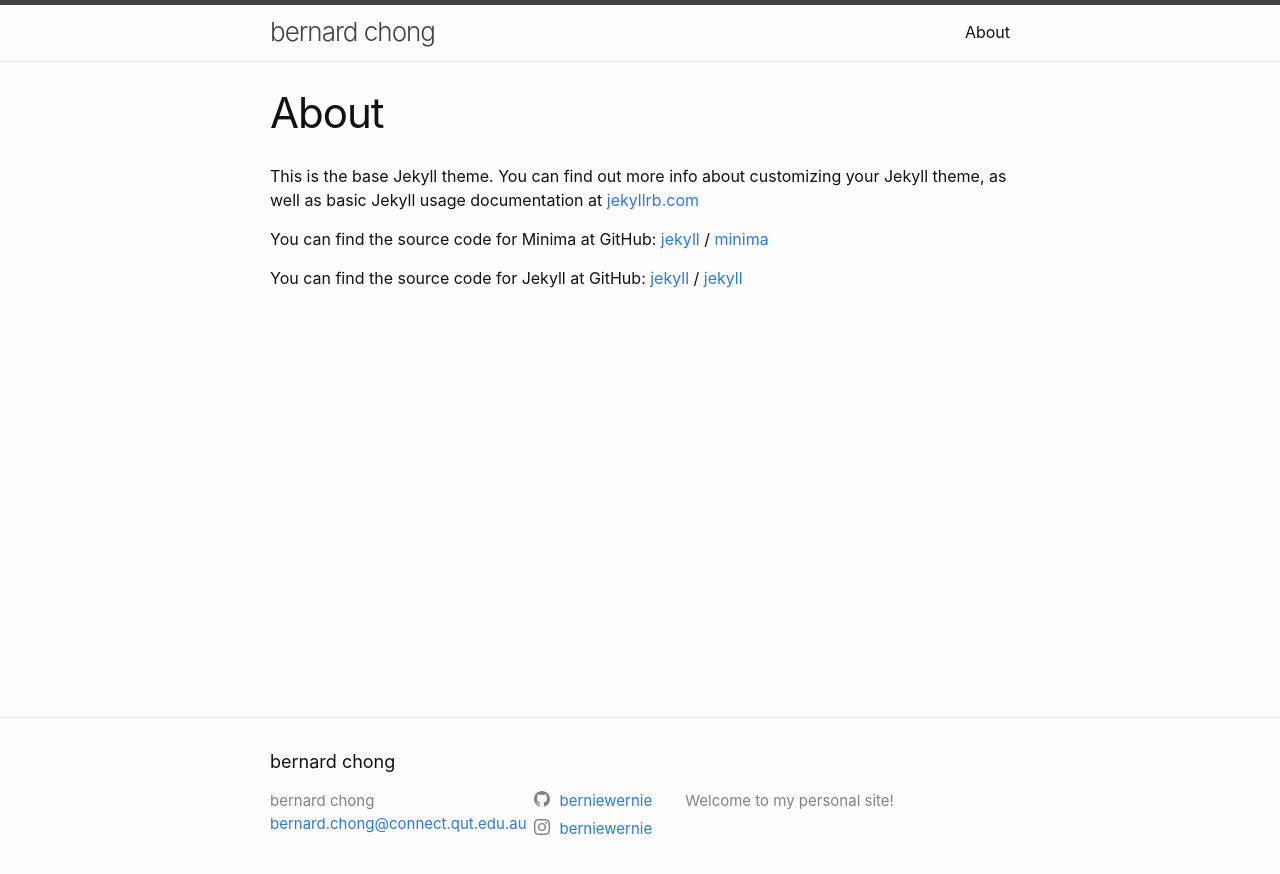
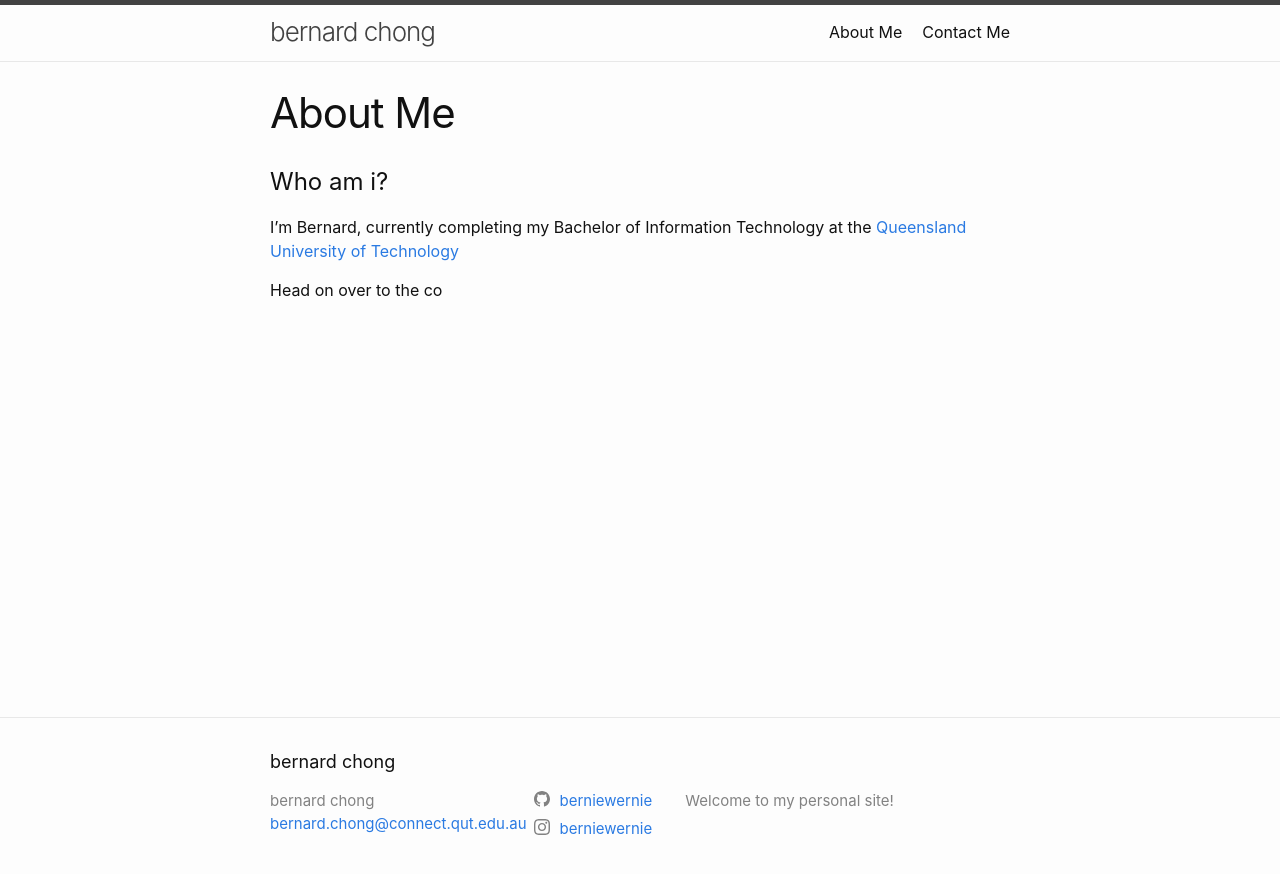
Before and after one commit to berniewernie/berniewernie.github.io, a Jekyll site: the page built from about.markdown, in a window 1280 px wide. Shown: the top 874 px of the page. Built offline with Jekyll 4.4.1, drawn with Linux system fonts in a browser that asks for light colours.

```diff
--- a/_includes/header.html
+++ b/_includes/header.html
@@ -19,8 +19,10 @@
         <div class="trigger">
           {%- for path in page_paths -%}
             {%- assign my_page = site.pages | where: "path", path | first -%}
-            {%- if my_page.title -%}
-            <a class="page-link" href="{{ my_page.url | relative_url }}">{{ my_page.title | escape }}</a>
+            {%- if my_page.exclude != true -%}
+              {%- if my_page.title -%}
+              <a class="page-link" href="{{ my_page.url | relative_url }}">{{ my_page.title | escape }}</a>
+              {%- endif -%}
             {%- endif -%}
           {%- endfor -%}
         </div>
--- a/_layouts/page.html
+++ b/_layouts/page.html
@@ -1,7 +1,7 @@
 ---
 layout: default
 ---
-<article class="post">
+<article class="default">
 
   <header class="post-header">
     <h1 class="post-title">{{ page.title | escape }}</h1>
--- a/about.markdown
+++ b/about.markdown
@@ -1,18 +1,11 @@
 ---
 layout: page
-title: About
+title: About Me
+exclude: false
 permalink: /about/
 ---
 
-This is the base Jekyll theme. You can find out more info about customizing your Jekyll theme, as well as basic Jekyll usage documentation at [jekyllrb.com](https://jekyllrb.com/)
+# Who am i?
+I'm Bernard, currently completing my Bachelor of Information Technology at the [Queensland University of Technology](qut.edu.au)
 
-You can find the source code for Minima at GitHub:
-[jekyll][jekyll-organization] /
-[minima](https://github.com/jekyll/minima)
-
-You can find the source code for Jekyll at GitHub:
-[jekyll][jekyll-organization] /
-[jekyll](https://github.com/jekyll/jekyll)
-
-
-[jekyll-organization]: https://github.com/jekyll
+Head on over to the co
```
Also changed, not shown: _layouts/home.html (+5 -5 lines), _posts/2021-04-17-first-post.md (deleted, +0 -6 lines), _posts/2021-04-17-welcome-to-jekyll.markdown (deleted, +0 -29 lines), contact.markdown (added, +12 -0 lines), index.markdown (+12 -0 lines).
